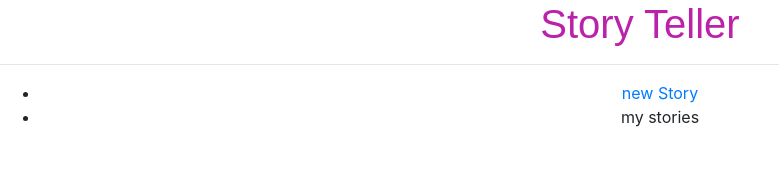
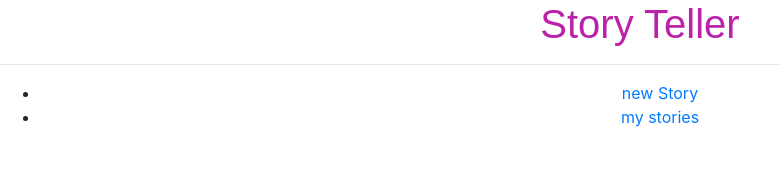
Before and after one commit to Grohtesk/StoryTeller-front, an Angular app: page / in a window 1280 px wide. Shown: the top 195 px of the page, without its empty margins (0-779 px from the left). Built offline with nearby package versions, Linux system fonts and the light colour scheme.

Commit message:
[add] routing module

```diff
--- a/src/app/app.component.html
+++ b/src/app/app.component.html
@@ -6,6 +6,7 @@
   <hr>
   <ul class="ng-menu">
     <li><a href="/createStory">new Story</a></li>
-    <li>my stories</li>
+    <li><a href="/story">my stories</a></li>
   </ul>
 </div>
+<router-outlet></router-outlet>
--- a/src/app/app.module.ts
+++ b/src/app/app.module.ts
@@ -1,9 +1,11 @@
 import { BrowserModule } from '@angular/platform-browser';
 import { NgModule } from '@angular/core';
+import { FormsModule } from '@angular/forms'
 
 
 import { AppComponent } from './app.component';
 import { StoryComponent } from './story/story.component';
+import { AppRoutingModule } from './/app-routing.module';
 
 
 @NgModule({
@@ -12,7 +14,9 @@ import { StoryComponent } from './story/story.component';
     StoryComponent
   ],
   imports: [
-    BrowserModule
+    BrowserModule,
+    FormsModule,
+    AppRoutingModule
   ],
   providers: [],
   bootstrap: [AppComponent]
```
Also changed, not shown: src/app/app-routing.module.ts (added, +13 -0 lines).
